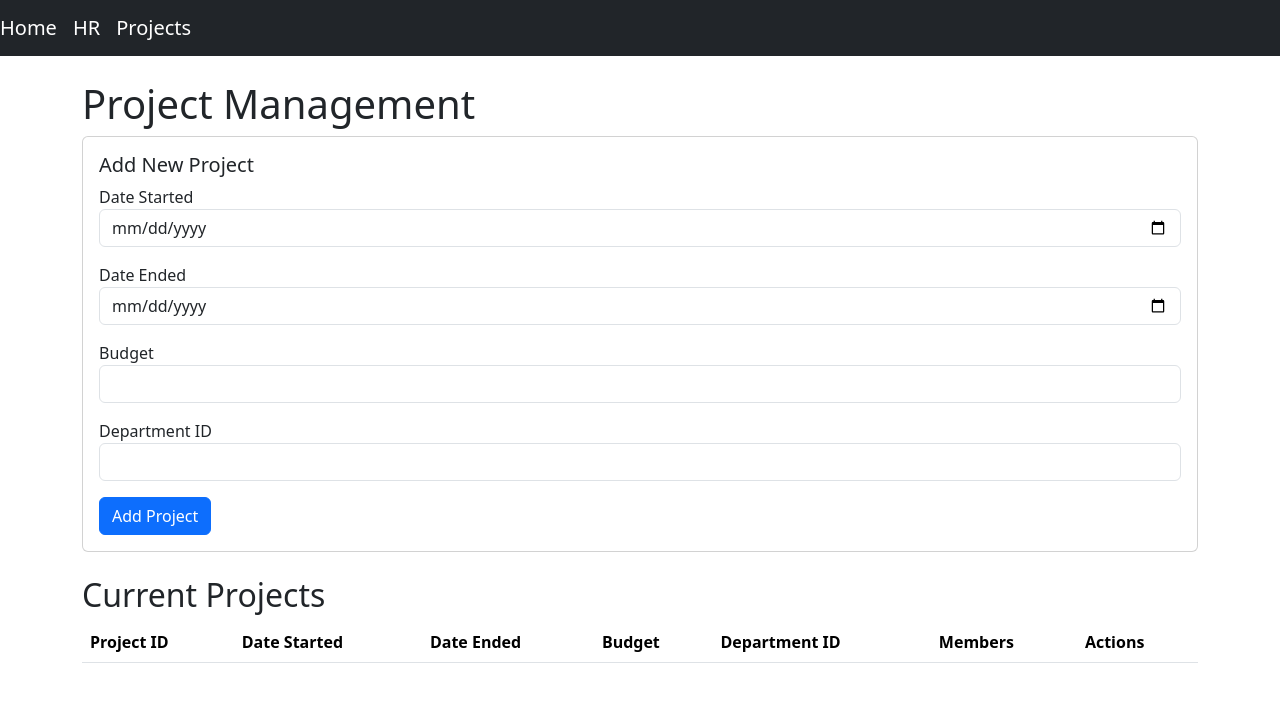
After one commit to stphnrosa/631DataMgmtSysProject, a Flask app: page /projects in a window 1280 px wide. The commit adds this page. Shown: the top 702 px of the page. Run offline with Flask 3, Linux system fonts and the light colour scheme; lists and menus that the app fills with data are empty.

Commit message:
complete project

```diff
--- a/app.py
+++ b/app.py
@@ -1,10 +1,64 @@
-from flask import Flask
-from views import views
+from flask import Flask  #Flask is the framework I am using to create the web application
+from database import db  #db comes from the database setup and is what allows the app to connect to PostgreSQL using SQLAlchemy
+
+def create_app(): #create_app creates the Flask app
+    app = Flask(__name__)
+
+    app.config["SQLALCHEMY_DATABASE_URI"] = ("postgresql://postgres:Benito0623!@localhost:5500/company_db") #5500 is the port I chose for PostgreSQL to use, "company_db" is the name of the database I created in pgAdmin 4/PostgreSQL
+    app.config["SQLALCHEMY_TRACK_MODIFICATIONS"] = False #
+
+    db.init_app(app) # This connects Flask app to the DB.
+
+    from views import views  #imports web routes (i.e. /projects) from another file
+    app.register_blueprint(views) # adds the routes to the app
+
+    with app.app_context():
+        db.create_all()
+
+    return app
+
+if __name__ == "__main__": #runs flask app
+    app = create_app()
+    app.run(debug=True) #debug=True is used for automatic reloads on the app
 
 
-app = Flask(__name__)
-app.register_blueprint(views, url_prefix="/views")
 
 
-if __name__ == "__main__":
-    app.run(debug=True) # added debug=true so that when you change any files inside flask application, it will automatically refresh the app
+
+
+
+
+
+
+
+
+
+
+
+
+
+
+#from flask import Flask
+#from flask_sqlalchemy import SQLAlchemy
+
+#db = SQLAlchemy()
+
+#def create_app():
+ #   app = Flask(__name__)
+
+  #  app.config["SQLALCHEMY_DATABASE_URI"] = ("postgresql://postgres:Benito0623!@localhost:5500/company_db")
+   # app.config["SQLALCHEMY_TRACK_MODIFICATIONS"] = False
+
+    #db.init_app(app)
+
+    #from views import views
+    #app.register_blueprint(views)
+
+    #with app.app_context():
+     #  db.create_all()
+
+    #return app
+
+#if __name__ == "__main__":
+ #   app= create_app()
+  #  app.run(debug=True) # added debug=true so that when you change any files inside flask application, it will automatically refresh the app
--- /dev/null
+++ b/database.py
@@ -0,0 +1,3 @@
+from flask_sqlalchemy import SQLAlchemy  #SQLAlchemy is a library that lets python communicate with the database in PostgreSQL
+
+db = SQLAlchemy() #lets you work with tables/data in python
--- a/static/index.js
+++ /dev/null
@@ -1 +0,0 @@
-console.log("I am running")
--- /dev/null
+++ b/templates/PM.html
@@ -0,0 +1,86 @@
+{% extends "base.html" %}
+
+{% block title %}Project Management{% endblock %}
+
+{% block content %}
+    <h1>Project Management</h1>
+
+    <!-- Project Form -->
+    <div class="card mb-4">
+        <div class="card-body">
+            <h5 class="card-title">Add New Project</h5>
+            <form action="{{ url_for('views.add_project') }}" method="POST">
+                <div class="mb-3">
+                  <label>Date Started</label>
+                  <input type="date" name="date_started" class="form-control" required>
+                </div>
+
+                <div class="mb-3">
+                  <label>Date Ended</label>
+                  <input type="date" name="date_ended" class="form-control">
+                </div>
+
+                <div class="mb-3">
+                  <label>Budget</label>
+                  <input type="number" step="0.01" name="budget" class="form-control" required>
+                </div>
+
+                <div class="mb-3">
+                  <label>Department ID</label>
+                  <input type="number" name="department_id" class="form-control" required>
+                </div>
+
+                <button type="submit" class="btn btn-primary">Add Project</button>
+              </form>
+            </div>
+          </div>
+
+    <!-- Project List -->
+    <h2>Current Projects</h2>
+    <table class="table table-striped">
+        <thead>
+            <tr>
+                <th>Project ID</th>
+                <th>Date Started</th>
+                <th>Date Ended</th>
+                <th>Budget</th>
+                <th>Department ID</th>
+                <th>Members</th>
+                <th>Actions</th>
+            </tr>
+            </tr>
+        </thead>
+        <tbody>
+            {% for project in projects %}
+            <tr>
+                <td>{{ project.project_number }}</td>
+                <td>{{ project.date_started }}</td>
+                <td>{{ project.date_ended }}</td>
+                <td>{{ project.budget }}</td>
+                <td>{{ project.department_id }}</td>
+
+
+
+    <td>
+        {% for employee in employees %}
+            {% if employee.project_number == project.project_number %}
+                {{ employee.employee_name }}<br>
+            {% endif %}
+        {% endfor %}
+    </td>
+
+                     <!-- Edit Button -->
+    <td><a
+    href="{{ url_for('views.edit_project', project_number=project.project_number) }}"
+    class="btn btn-sm btn-warning">Edit</a>
+                </td>
+            </tr>
+            {% endfor %}
+        </tbody>
+    </table>
+
+
+</td>
+{% endblock %}
+
+<!-- This page is where project management allows you to create and view existing projects. Also llists memebers for each project -->
--- /dev/null
+++ b/templates/base.html
@@ -0,0 +1,22 @@
+<!DOCTYPE html>
+<html>
+<head>
+    <title>{% block title %}Company Portal{% endblock %}</title>
+    <link href="https://cdn.jsdelivr.net/npm/bootstrap@5.3.8/dist/css/bootstrap.min.css" rel="stylesheet">
+</head>
+<body>
+<nav class="navbar navbar-expand-lg navbar-dark bg-dark">
+    <a class="navbar-brand" href="{{ url_for('views.home') }}">Home</a>
+    <a class="navbar-brand" href="{{ url_for('views.hr') }}">HR</a>
+    <a class="navbar-brand" href="{{ url_for('views.projects_page') }}">Projects</a>
+</nav>
+
+<div class="container mt-4">
+    {% block content %}
+    {% endblock %}
+</div>
+</body>
+</html>
+
+<!-- I used Bootstrap for styling my Web applications, -->
+ <!--  block title   lets each page have its own title-->
--- a/test.py
+++ /dev/null
@@ -1 +0,0 @@
-print("Hello from me!")
--- a/views.py
+++ b/views.py
@@ -1,27 +1,93 @@
-from flask import Blueprint, render_template ,request, jsonify, redirect, url_for
+from flask import Blueprint, render_template, request, redirect, url_for
+from models import Employee, Project
+from database import db
 
-views = Blueprint( "views", __name__)
+views = Blueprint("views", __name__) #this lets all web routes to be organized in one area
 
-
+# Home page is shown by rendering index.html template in the templates folder
 @views.route("/")
-def home ():
+def home():
     return render_template("index.html")
 
-@views.route("/profile")
-def profile ():
-    args = request.args
-    name = args.get('name')
-    return render_template("index.html", name=name, args=args)
+# HR Page has all employees from the DB and displays them from the HR.HTML
+@views.route("/hr")
+def hr():
+    employees = Employee.query.all()
+    return render_template("HR.html", employees=employees)
 
-@views.route("/json")
-def get_json():
-    return jsonify({'name': 'tim', 'coolness': 10})
+# This employee info comes from a form and also crea
+@views.route("/hr/add", methods=["POST"])
+def add_employee():
+    employee_name = request.form.get("employee_name")
+    role = request.form.get("role")
+    project_number = request.form.get("project_number")
+    employee = Employee(employee_name=employee_name, role=role,project_number=project_number)
+    db.session.add(employee)
+    db.session.commit()
+    return redirect(url_for("views.hr"))
 
-@views.route("/data")
-def get_data():
-    data=request.json
-    return jsonify(data)
+# Edit employee route- gets specific employees by their id(employee_no in this case). When form is submitted via POST, whatever changes have been made gets updated.
+@views.route("/hr/employee/<int:employee_no>/edit", methods=["GET", "POST"])
+def edit_employee(employee_no):
+    employee = Employee.query.get_or_404(employee_no)
 
-@views.route("go-to-home")
-def go_to_home():
-    return redirect(url_for("views.get_json"))
+    if request.method == "POST":
+        employee.employee_name = request.form.get("employee_name")
+        employee.role = request.form.get("role")
+        employee.project_number=request.form.get("project_number")
+
+        db.session.commit()
+        return redirect(url_for("views.hr"))
+
+    return render_template("employee_edit.html", employee=employee)
+
+# Delete employee route- deletes employee from DB using their ID, redirects back to HR Page
+@views.route("/hr/employee/<int:employee_no>/delete", methods=["POST"])
+def delete_employee(employee_no):
+    employee = Employee.query.get_or_404(employee_no)
+    db.session.delete(employee)
+    db.session.commit()
+    return redirect(url_for("views.hr"))
+
+# Project Management Page - gets ALL projects and ALL employees displaying on PM.HTML
+@views.route("/projects")
+def projects_page():
+    projects = Project.query.all()
+    employees = Employee.query.all()
+    return render_template("PM.html", projects=projects, employees=employees)
+
+#  Edit project route- Gets project by its ID.updates dates,budget and department when form is submitted(POST).
+@views.route("/pm/project/<int:project_number>/edit", methods=["GET", "POST"])
+def edit_project(project_number):
+    project = Project.query.get_or_404(project_number)
+
+    if request.method == "POST":
+        project.date_started = request.form.get("date_started")
+        project.date_ended = request.form.get("date_ended")
+        project.budget = request.form.get("budget")
+        project.department_id = request.form.get("department_id")
+
+        db.session.commit()
+        return redirect(url_for("views.projects_page"))
+
+    return render_template("project_edit.html", project=project)
+
+# Add project- creates new project in DB, REDIRECTS to project management page.
+@views.route("/projects/add", methods=["POST"])
+def add_project():
+    date_started = request.form.get("date_started")
+    date_ended= request.form.get("date_ended")
+    budget = request.form.get("budget")
+    department_id= request.form.get("department_id")
+
+    project= Project(
+        date_started=date_started,
+        date_ended=date_ended,
+        budget=budget,
+        department_id=department_id
+    )
+    db.session.add(project)
+    db.session.commit()
+    return redirect(url_for("views.projects_page"))
+
+#This file defined ALL my web routes for HR/PM apps.
```
Also changed, not shown: models.py (added, +57 -0 lines), templates/HR.html (added, +88 -0 lines), templates/employee_edit.html (added, +46 -0 lines), templates/index.html (+9 -13 lines), templates/project_edit.html (added, +68 -0 lines).
